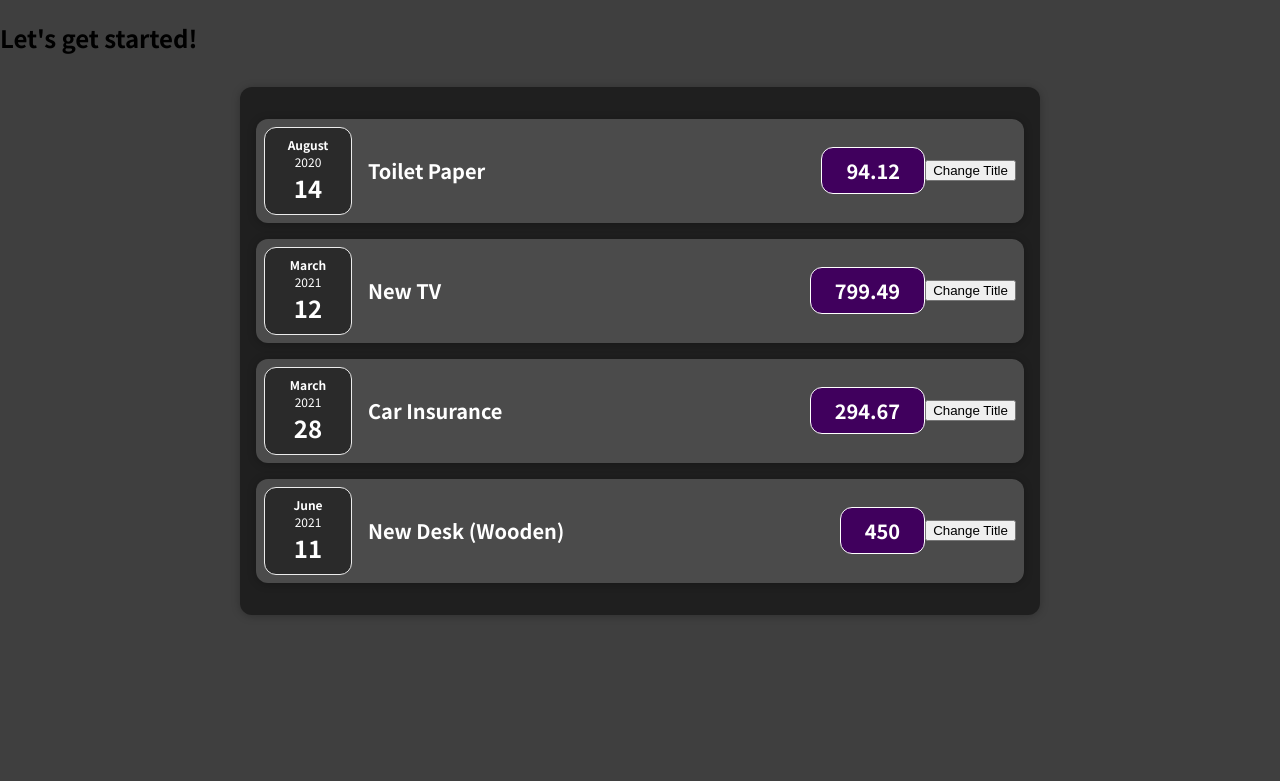
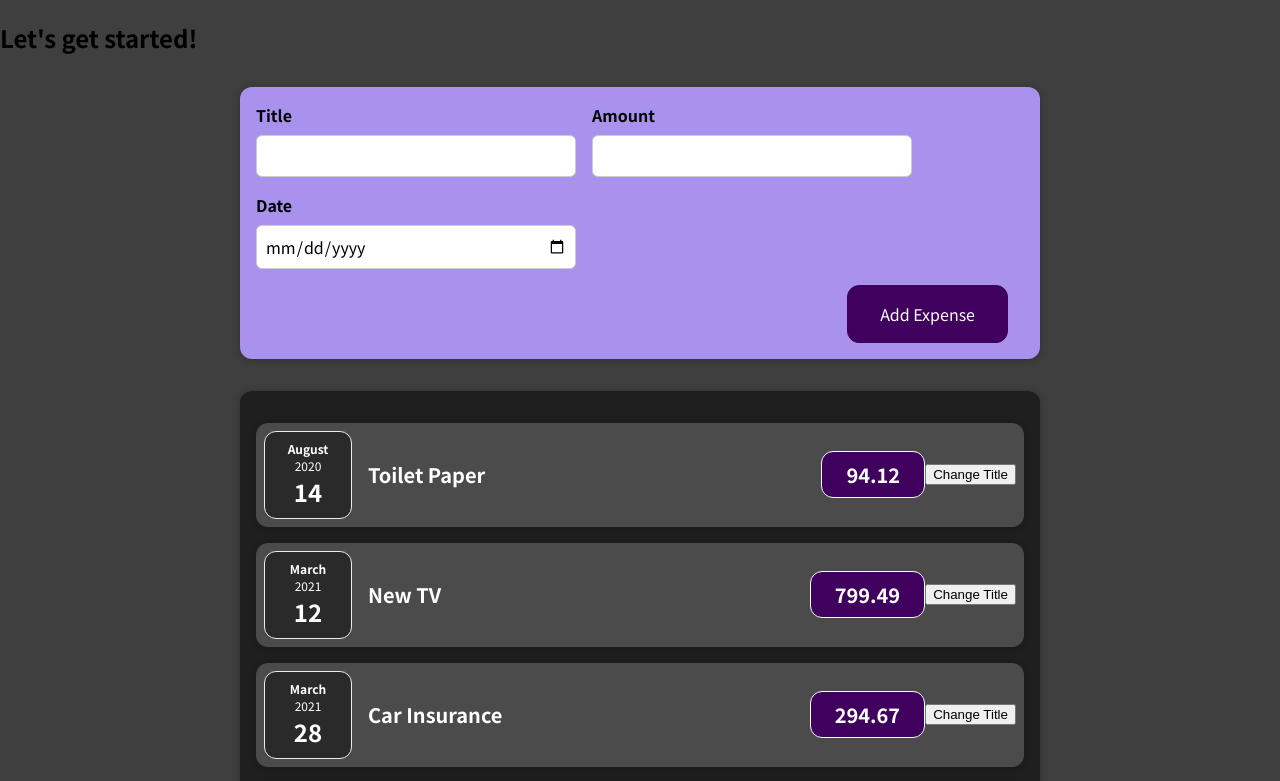
Before and after one commit to EunjiKU/Udemy-React, a React (Create React App) app in the folder 01-starting-setup/: page / in a window 1280 px wide. Shown: the top 781 px of the page. Built offline with nearby package versions, Linux system fonts and the light colour scheme.

Commit message:
섹선4-60까지

```diff
--- a/01-starting-setup/src/App.js
+++ b/01-starting-setup/src/App.js
@@ -1,6 +1,7 @@
 import React from 'react';
 
 import Expense from './components/Expenses/Expense';
+import NewExpense from './components/NewExpense/NewExpense';
 
 const App = () => {
   const expense = [
@@ -13,6 +14,7 @@
   return (
     <div>
       <h2>Let's get started!</h2>
+      <NewExpense></NewExpense>
       <Expense items={expense}></Expense>
     </div>
   );
--- a/01-starting-setup/src/components/Expenses/ExpenseItem.js
+++ b/01-starting-setup/src/components/Expenses/ExpenseItem.js
@@ -1,20 +1,23 @@
-import React from 'react';
+import React, { useState } from 'react';
 
 import ExpenseDate from './ExpenseDate';
 import CardItem from '../UI/CardItem';
 import './ExpenseItem.css';
 
 const ExpenseItem = (props) => {
+  const [title, setTitle] = useState(props.title);
+
   const clickHandler = () => {
-    console.log("클릭!");
+    setTitle('Updated!');
+    console.log(title);
   }
 
   return (
     <CardItem className="expense-item">
       <ExpenseDate date={props.date}></ExpenseDate>
       <div className="expense-item__description">
-        <h2>{ props.title }</h2>
-        <div className="expense-item__price">{ props.amount }</div>
+        <h2>{title}</h2>
+        <div className="expense-item__price">{props.amount}</div>
       </div>
       <button onClick={clickHandler}>Change Title</button>
     </CardItem>
--- /dev/null
+++ b/01-starting-setup/src/components/NewExpense/ExpenseForm.css
@@ -0,0 +1,26 @@
+.new-expense__controls {
+  display: flex;
+  flex-wrap: wrap;
+  gap: 1rem;
+  margin-bottom: 1rem;
+  text-align: left;
+}
+
+.new-expense__control label {
+  font-weight: bold;
+  margin-bottom: 0.5rem;
+  display: block;
+}
+
+.new-expense__control input {
+  font: inherit;
+  padding: 0.5rem;
+  border-radius: 6px;
+  border: 1px solid #ccc;
+  width: 20rem;
+  max-width: 100%;
+}
+
+.new-expense__actions {
+  text-align: right;
+}
--- /dev/null
+++ b/01-starting-setup/src/components/NewExpense/ExpenseForm.js
@@ -0,0 +1,58 @@
+import React, { useState } from 'react';
+
+import './ExpenseForm.css';
+
+const ExpenseForm = () => {
+  const [enterTitle, setEnterTitle] = useState('');
+  const [enterAmount, setEnterAmount] = useState('');
+  const [enterDate, setEnterDate] = useState('');
+
+  const titlChangeHandler = (event) => {
+    setEnterTitle(event.target.value)
+  }
+
+  const amountChangeHandler = (event) => {
+    setEnterAmount(event.target.value)
+  }
+
+  const dateChangeHandler = (event) => {
+    setEnterDate(event.target.value)
+  }
+
+  const submitHandler = (event) => {
+    // 페이지 로드 막기
+    event.preventDefault();
+
+    const espenseData = {
+      title: enterTitle,
+      amount: enterAmount,
+      date: new Date(enterDate),
+    }
+
+    console.log(espenseData);
+  }
+
+  return (
+    <form onSubmit={submitHandler}>
+      <div className="new-expense__controls">
+          <div className="new-expense__control">
+            <label>Title</label>
+            <input type="text" onChange={titlChangeHandler}/>
+          </div>
+          <div className="new-expense__control">
+            <label>Amount</label>
+            <input type="number" onChange={amountChangeHandler} min="0.01" step="0.01"/>
+          </div>
+          <div className="new-expense__control">
+            <label>Date</label>
+            <input type="date" onChange={dateChangeHandler} min="2019-01-01" max="2023-12-31"/>
+          </div>
+      </div>
+      <div className="new-expense__actions">
+        <button type="submit">Add Expense</button>
+      </div>
+    </form>
+  )
+}
+
+export default ExpenseForm;
--- /dev/null
+++ b/01-starting-setup/src/components/NewExpense/NewExpense.css
@@ -0,0 +1,38 @@
+.new-expense {
+  background-color: #a892ee;
+  padding: 1rem;
+  margin: 2rem auto;
+  width: 50rem;
+  max-width: 95%;
+  border-radius: 12px;
+  text-align: center;
+  box-shadow: 0 1px 8px rgba(0, 0, 0, 0.25);
+}
+
+.new-expense button {
+  font: inherit;
+  cursor: pointer;
+  padding: 1rem 2rem;
+  border: 1px solid #40005d;
+  background-color: #40005d;
+  color: white;
+  border-radius: 12px;
+  margin-right: 1rem;
+}
+
+.new-expense button:hover,
+.new-expense button:active {
+  background-color: #510674;
+  border-color: #510674;
+}
+
+.new-expense button.alternative {
+  color: #220131;
+  border-color: transparent;
+  background-color: transparent;
+}
+
+.new-expense button.alternative:hover,
+.new-expense button.alternative:active {
+  background-color: #ddb3f8;
+}
--- /dev/null
+++ b/01-starting-setup/src/components/NewExpense/NewExpense.js
@@ -0,0 +1,14 @@
+import React from 'react';
+
+import ExpenseForm from './ExpenseForm';
+import './NewExpense.css';
+
+const NewExpense = () => {
+  return (
+    <div className="new-expense">
+      <ExpenseForm></ExpenseForm>
+    </div>
+  )
+}
+
+export default NewExpense;
```
